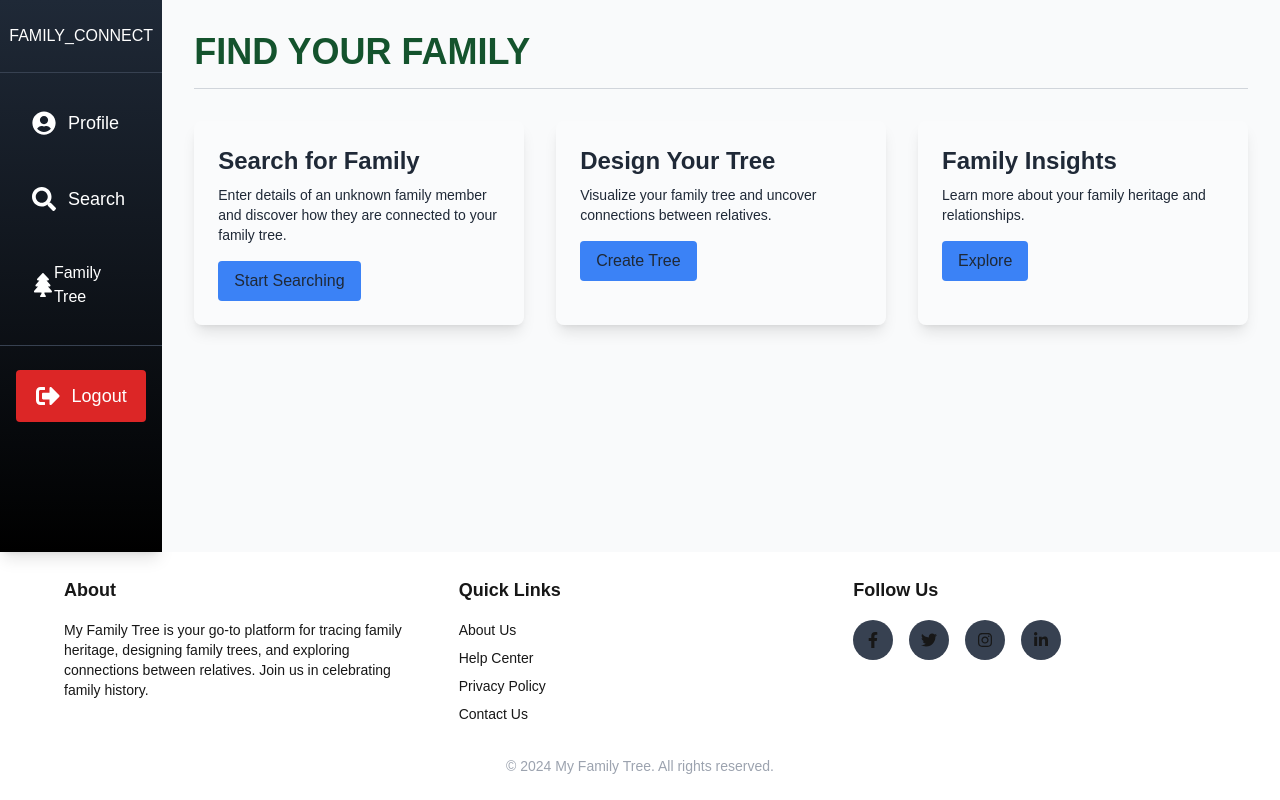
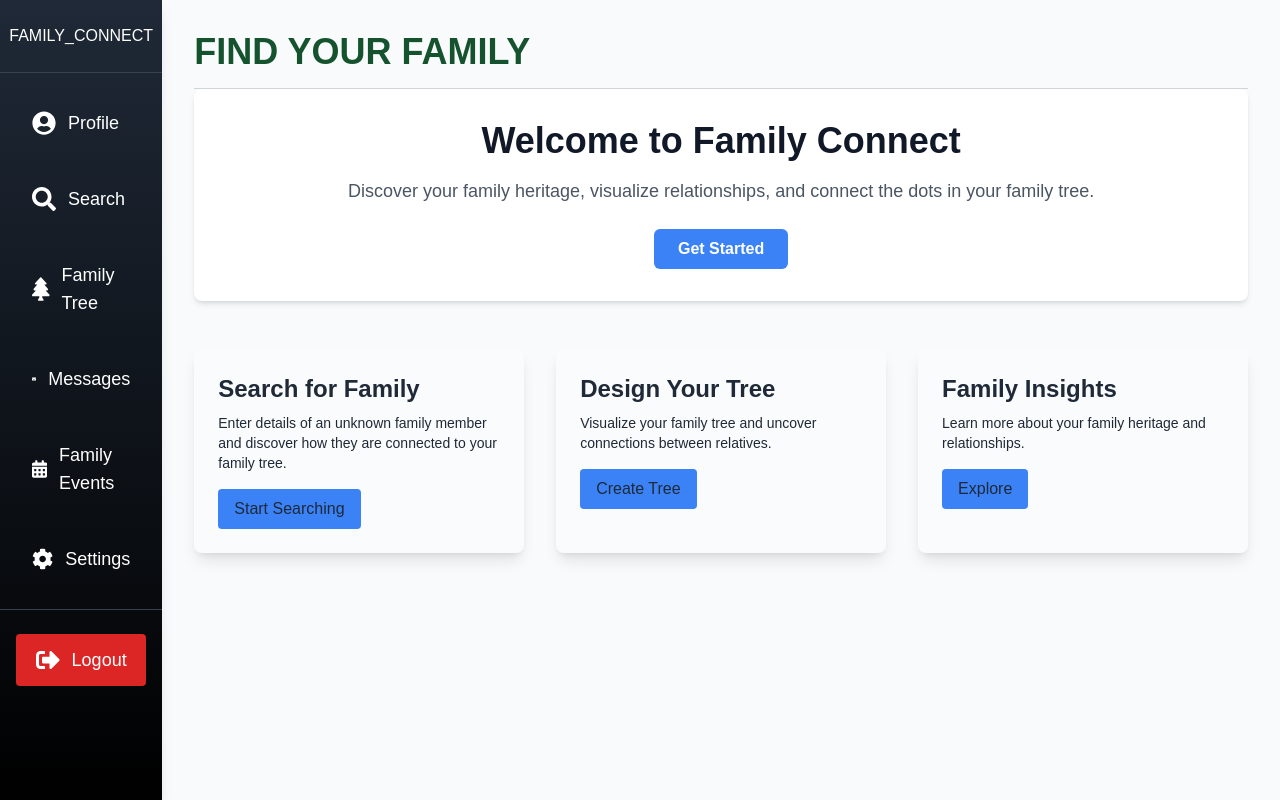
Before and after one commit to stanondieki/family_connect, a Next.js app: page / in a window 1280 px wide. Shown: the top 800 px of the page. Built offline with nearby package versions, Linux system fonts and the light colour scheme.

Commit message:
settings page, profile page

```diff
--- a/components/header/footer.jsx
+++ b/components/header/footer.jsx
@@ -3,12 +3,12 @@ import { FaFacebookF, FaTwitter, FaInstagram, FaLinkedinIn } from 'react-icons/f
 
 const Footer = () => {
   return (
-    <footer className="from-gray-800 to-black text-white-200 py-6">
+    <footer className="from-gray-800 to-black text-black py-6">
       <div className="container mx-auto px-6 lg:px-16">
         <div className="grid grid-cols-1 md:grid-cols-3 gap-8">
           {/* About Section */}
           <div>
-            <h2 className="text-lg font-semibold mb-4">About</h2>
+            <h2 className="text-lg font-semibold mb-4 text-blue-600">About</h2>
             <p className="text-sm">
               My Family Tree is your go-to platform for tracing family heritage, designing family trees, and exploring connections between relatives. Join us in celebrating family history.
             </p>
@@ -16,18 +16,18 @@ const Footer = () => {
           {/* Navigation Section */}
           <div>
             <h2 className="text-lg font-semibold mb-4">Quick Links</h2>
-            <ul className="space-y-2 text-sm">
+            <ul className="space-y-2 text-md">
               <li>
-                <a href="/about" className="hover:text-white transition">About Us</a>
+                <a href="/about" className="hover:text-blue-600 transition">About Us</a>
               </li>
               <li>
-                <a href="/help" className="hover:text-white transition">Help Center</a>
+                <a href="/help" className="hover:text-blue-600 transition">Help Center</a>
               </li>
               <li>
-                <a href="/privacy" className="hover:text-white transition">Privacy Policy</a>
+                <a href="/privacy" className="hover:text-blue-600 transition">Privacy Policy</a>
               </li>
               <li>
-                <a href="/contact" className="hover:text-white transition">Contact Us</a>
+                <a href="/contact" className="hover:text-blue-600 transition">Contact Us</a>
               </li>
             </ul>
           </div>
--- /dev/null
+++ b/components/project/profile.jsx
@@ -0,0 +1,66 @@
+import React from 'react';
+import { FaUserCircle, FaTree, FaCog } from 'react-icons/fa';
+import Link from 'next/link';
+
+const ProfilePage = () => {
+  return (
+    <div className="min-h-screen bg-gray-100" id='profile'>
+      <div className="bg-gradient-to-b from-gray-800 to-black text-white p-6">
+        <div className="flex items-center space-x-4">
+          <FaUserCircle className="text-4xl" />
+          <h1 className="text-3xl font-bold">John Doe</h1>
+        </div>
+        <p className="text-lg mt-2">Family Connect User</p>
+      </div>
+
+      <div className="max-w-4xl mx-auto mt-8 p-6 bg-white rounded-lg shadow-lg">
+        <h2 className="text-2xl font-semibold mb-4">Personal Details</h2>
+        <div className="space-y-3">
+          <div>
+            <strong>Email:</strong> john.doe@example.com
+          </div>
+          <div>
+            <strong>Phone:</strong> +254 707 497 200
+          </div>
+          <div>
+            <strong>Address:</strong> 123 Family St, Hometown, USA
+          </div>
+        </div>
+      </div>
+
+      <div className="max-w-4xl mx-auto mt-8 p-6 bg-white rounded-lg shadow-lg">
+        <h2 className="text-2xl font-semibold mb-4">Family Tree</h2>
+        <p className="text-lg">
+          Explore and view your family tree.
+        </p>
+        <Link
+          href="/family_tree"
+          className="inline-block mt-4 py-2 px-4 bg-blue-600 text-white rounded hover:bg-blue-700"
+        >
+          View Family Tree
+        </Link>
+      </div>
+
+      <div className="max-w-4xl mx-auto mt-8 p-6 bg-white rounded-lg shadow-lg">
+        <h2 className="text-2xl font-semibold mb-4">Settings</h2>
+        <p className="text-lg">
+          Update your preferences and account settings.
+        </p>
+        <Link
+          href="/settings"
+          className="inline-block mt-4 py-2 px-4 bg-green-600 text-white rounded hover:bg-green-700"
+        >
+          Go to Settings
+        </Link>
+      </div>
+
+      <div className="max-w-4xl mx-auto mt-8 p-6 bg-white rounded-lg shadow-lg">
+        <button className="w-full py-3 bg-red-600 text-white rounded hover:bg-red-700 transition duration-300">
+          Logout
+        </button>
+      </div>
+    </div>
+  );
+};
+
+export default ProfilePage;
--- /dev/null
+++ b/components/settings/settings.jsx
@@ -0,0 +1,114 @@
+// pages/settings.jsx
+
+import React, { useState } from 'react';
+
+const Settings = () => {
+  // Sample state for settings
+  const [setting1, setSetting1] = useState(false);  // Enable Feature 1
+  const [setting2, setSetting2] = useState(true);   // Enable Feature 2
+  const [darkMode, setDarkMode] = useState(false);  // Dark Mode
+  const [emailNotifications, setEmailNotifications] = useState(true); // Email notifications
+  const [selectedLanguage, setSelectedLanguage] = useState('en');  // Language selection
+
+  // Handler functions to update settings
+  const handleSetting1Change = () => setSetting1(!setting1);
+  const handleSetting2Change = () => setSetting2(!setting2);
+  const handleDarkModeChange = () => setDarkMode(!darkMode);
+  const handleEmailNotificationsChange = () => setEmailNotifications(!emailNotifications);
+  const handleLanguageChange = (e) => setSelectedLanguage(e.target.value);
+
+  return (
+    <div className="max-w-4xl mx-auto py-6 px-4">
+      <h1 className="text-3xl font-semibold text-center mb-6">Settings</h1>
+
+      <div className="space-y-6">
+        {/* Setting 1 */}
+        <div className="flex items-center justify-between bg-gray-100 p-4 rounded shadow-sm">
+          <span className="text-lg">Enable Feature 1</span>
+          <button
+            onClick={handleSetting1Change}
+            className={`px-4 py-2 rounded-md ${setting1 ? 'bg-green-500 text-white' : 'bg-gray-300 text-black'}`}
+          >
+            {setting1 ? 'Enabled' : 'Disabled'}
+          </button>
+        </div>
+
+        {/* Setting 2 */}
+        <div className="flex items-center justify-between bg-gray-100 p-4 rounded shadow-sm">
+          <span className="text-lg">Enable Feature 2</span>
+          <button
+            onClick={handleSetting2Change}
+            className={`px-4 py-2 rounded-md ${setting2 ? 'bg-green-500 text-white' : 'bg-gray-300 text-black'}`}
+          >
+            {setting2 ? 'Enabled' : 'Disabled'}
+          </button>
+        </div>
+
+        {/* Dark Mode Toggle */}
+        <div className="flex items-center justify-between bg-gray-100 p-4 rounded shadow-sm">
+          <span className="text-lg">Dark Mode</span>
+          <button
+            onClick={handleDarkModeChange}
+            className={`px-4 py-2 rounded-md ${darkMode ? 'bg-green-500 text-white' : 'bg-gray-300 text-black'}`}
+          >
+            {darkMode ? 'Enabled' : 'Disabled'}
+          </button>
+        </div>
+
+        {/* Email Notifications */}
+        <div className="flex items-center justify-between bg-gray-100 p-4 rounded shadow-sm">
+          <span className="text-lg">Email Notifications</span>
+          <button
+            onClick={handleEmailNotificationsChange}
+            className={`px-4 py-2 rounded-md ${emailNotifications ? 'bg-green-500 text-white' : 'bg-gray-300 text-black'}`}
+          >
+            {emailNotifications ? 'Enabled' : 'Disabled'}
+          </button>
+        </div>
+
+        {/* Language Selection */}
+        <div className="flex items-center justify-between bg-gray-100 p-4 rounded shadow-sm">
+          <span className="text-lg">Language</span>
+          <select
+            value={selectedLanguage}
+            onChange={handleLanguageChange}
+            className="px-4 py-2 rounded-md bg-white text-black"
+          >
+            <option value="en">English</option>
+            <option value="es">Spanish</option>
+            <option value="fr">French</option>
+            <option value="de">German</option>
+            <option value="it">Italian</option>
+          </select>
+        </div>
+
+        {/* Password Update */}
+        <div className="bg-gray-100 p-4 rounded shadow-sm">
+          <h3 className="text-lg font-semibold">Change Password</h3>
+          <div className="mt-4 space-y-4">
+            <input
+              type="password"
+              placeholder="Current Password"
+              className="w-full p-2 rounded border border-gray-300"
+            />
+            <input
+              type="password"
+              placeholder="New Password"
+              className="w-full p-2 rounded border border-gray-300"
+            />
+            <input
+              type="password"
+              placeholder="Confirm New Password"
+              className="w-full p-2 rounded border border-gray-300"
+            />
+            <button className="mt-4 px-4 py-2 bg-blue-500 text-white rounded-md">Update Password</button>
+          </div>
+        </div>
+
+
+      </div>
+    </div>
+  );
+};
+
+export default Settings;
--- a/components/sidebar/sidebar.jsx
+++ b/components/sidebar/sidebar.jsx
@@ -1,34 +1,67 @@
 import React from 'react';
 import Link from 'next/link';
-import { FaUserCircle, FaSearch, FaTree, FaSignOutAlt } from 'react-icons/fa';
+import { FaUserCircle, FaSearch, FaTree, FaSignOutAlt, FaEnvelope, FaCalendarAlt, FaCog } from 'react-icons/fa';
 
 const Sidebar = () => {
   return (
-    <aside className=" bg-gradient-to-b w-80 from-gray-800 to-black text-white  flex-col shadow-lg">
+    <aside className="bg-gradient-to-b w-80 from-gray-800 to-black text-white flex-col shadow-lg min-h-screen overflow-hidden">
       <div className="flex items-center justify-center py-6 border-b border-gray-700">
         FAMILY_CONNECT
       </div>
       <nav className="flex-grow px-4 py-6">
         <ul className="space-y-6">
           <li>
-            <Link href="/profile"
-               className="flex items-center space-x-3 py-3 px-4 hover:bg-gray-700 rounded transition duration-300">
-                <FaUserCircle className="text-2xl" />
-                <span className="text-lg">Profile</span>
+            <Link
+              href="/profile"
+              className="flex items-center space-x-3 py-3 px-4 hover:bg-gray-700 rounded transition duration-300"
+            >
+              <FaUserCircle className="text-2xl" />
+              <span className="text-lg">Profile</span>
             </Link>
           </li>
           <li>
-            <Link href="/search"
-               className="flex items-center space-x-3 py-3 px-4 hover:bg-gray-700 rounded transition duration-300">
-                <FaSearch className="text-2xl" />
-                <span className="text-lg">Search</span>
+            <Link
+              href="/search"
+              className="flex items-center space-x-3 py-3 px-4 hover:bg-gray-700 rounded transition duration-300"
+            >
+              <FaSearch className="text-2xl" />
+              <span className="text-lg">Search</span>
             </Link>
           </li>
           <li>
-            <Link href="/family_tree"
-               className="flex items-center space-x-3 py-3 px-4 hover:bg-gray-700 rounded transition duration-300">
-                <FaTree className="text-2xl" />
-                 Family Tree
+            <Link
+              href="/family_tree"
+              className="flex items-center space-x-3 py-3 px-4 hover:bg-gray-700 rounded transition duration-300"
+            >
+              <FaTree className="text-2xl" />
+              <span className="text-lg">Family Tree</span>
+            </Link>
+          </li>
+          <li>
+            <Link
+              href="/messages"
+              className="flex items-center space-x-3 py-3 px-4 hover:bg-gray-700 rounded transition duration-300"
+            >
+              <FaEnvelope className="text-2xl" />
+              <span className="text-lg">Messages</span>
+            </Link>
+          </li>
+          <li>
+            <Link
+              href="/family_events"
+              className="flex items-center space-x-3 py-3 px-4 hover:bg-gray-700 rounded transition duration-300"
+            >
+              <FaCalendarAlt className="text-2xl" />
+              <span className="text-lg">Family Events</span>
+            </Link>
+          </li>
+          <li>
+            <Link
+              href="/profile"
+              className="flex items-center space-x-3 py-3 px-4 hover:bg-gray-700 rounded transition duration-300"
+            >
+              <FaCog className="text-2xl" />
+              <span className="text-lg">Settings</span>
             </Link>
           </li>
         </ul>
--- a/pages/index.tsx
+++ b/pages/index.tsx
@@ -1,3 +1,4 @@
+import Head from 'next/head';
 import React from 'react';
 import Sidebar from '@/components/sidebar/sidebar';
 import Footer from '@/components/header/footer';
@@ -6,14 +7,36 @@ import Card from '@/components/card/card';
 
 const IndexPage: React.FC = () => {
   return (
-    <div className="flex flex-col h-screen">
+    <div className="flex flex-col min-h-screen bg-gray-50 text-gray-800">
+      <Head>
+        <title>Family Connect</title>
+        <meta name="description" content="Discover and explore your family connections and heritage with Family Connect." />
+        <link rel="icon" href="/favicon.ico" />
+      </Head>
+
       <div className="flex flex-grow">
         <Sidebar />
-        <main className="flex-grow p-8 bg-gray-50 text-gray-800">
-          {/* Main Content */}
-          <Header/>
-          <section className="mt-8">
-            <div className="grid grid-cols-1 md:grid-cols-2 lg:grid-cols-3 gap-8">
+
+        <main className="flex-grow p-8">
+          {/* Header */}
+          <Header />
+
+          {/* Hero Section */}
+          <section className="bg-white p-8 rounded-lg shadow-md mb-12 text-center">
+            <h1 className="text-4xl font-bold mb-4 text-gray-900">Welcome to Family Connect</h1>
+            <p className="text-lg text-gray-600 mb-6">
+              Discover your family heritage, visualize relationships, and connect the dots in your family tree.
+            </p>
+            <button
+              onClick={() => console.log('Get Started Clicked')}
+              className="px-6 py-2 bg-blue-500 text-white font-semibold rounded-md hover:bg-blue-600 transition duration-300"
+            >
+              Get Started
+            </button>
+          </section>
+
+          {/* Card Section */}
+          <section className="grid grid-cols-1 md:grid-cols-2 lg:grid-cols-3 gap-8">
             <Card
               title="Search for Family"
               description="Enter details of an unknown family member and discover how they are connected to your family tree."
@@ -32,10 +55,10 @@ const IndexPage: React.FC = () => {
               buttonText="Explore"
               onClick={() => console.log('Insights clicked')}
             />
-            </div>
           </section>
         </main>
       </div>
+
       {/* Footer */}
       <Footer />
     </div>
--- /dev/null
+++ b/pages/profile/profile.tsx
@@ -0,0 +1,6 @@
+
+import Profile from '../../components/project/profile';
+
+export default function ProfilePage() {
+  return <Profile />;
+}
--- /dev/null
+++ b/pages/settings/settings.tsx
@@ -0,0 +1,5 @@
+import Settings from '../../components/project/profile';
+
+export default function SettingsPage() {
+  return <Settings />;
+}
--- a/tsconfig.json
+++ b/tsconfig.json
@@ -17,6 +17,6 @@
       "@/*": ["./*"]
     }
   },
-  "include": ["next-env.d.ts", "**/*.ts", "**/*.tsx", "components/sidebar/sidebar.jsx"],
+  "include": ["next-env.d.ts", "**/*.ts", "**/*.tsx", "components/sidebar/sidebar.jsx", "pages/profile/profile.jsx"],
   "exclude": ["node_modules"]
 }
```
Also changed, not shown: pages/createT/create_tree.tsx (renamed from pages/create_tree.tsx), pages/familyT/family_tree.tsx (renamed from pages/family_tree.tsx). Lines whose indentation alone changed are shown as unchanged.
